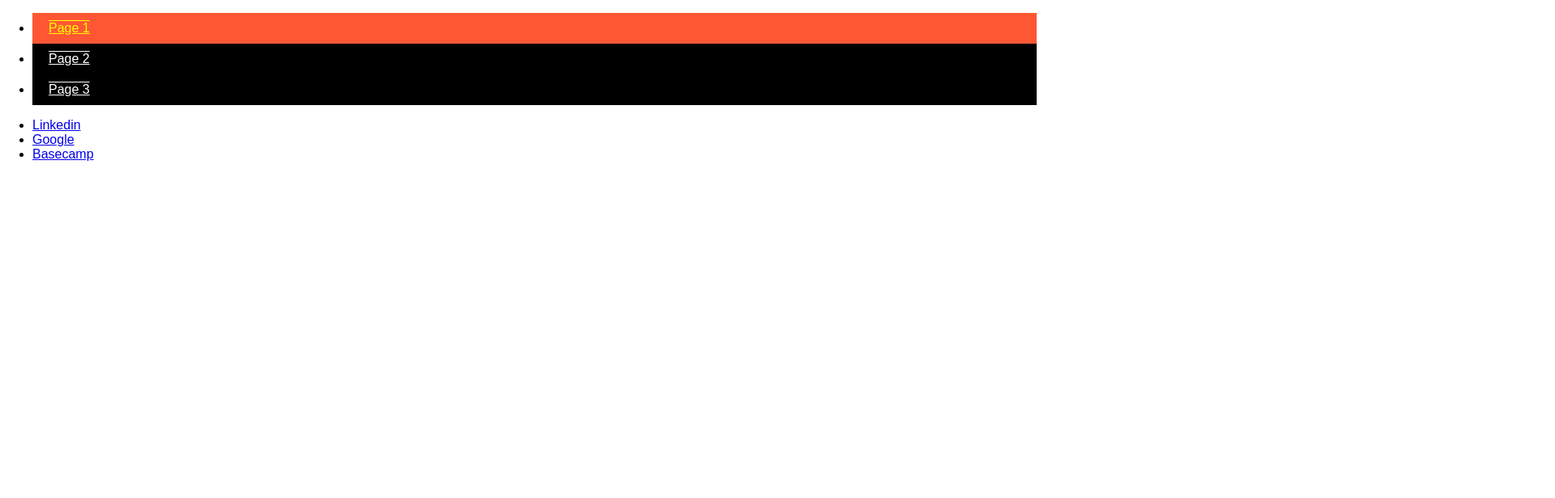
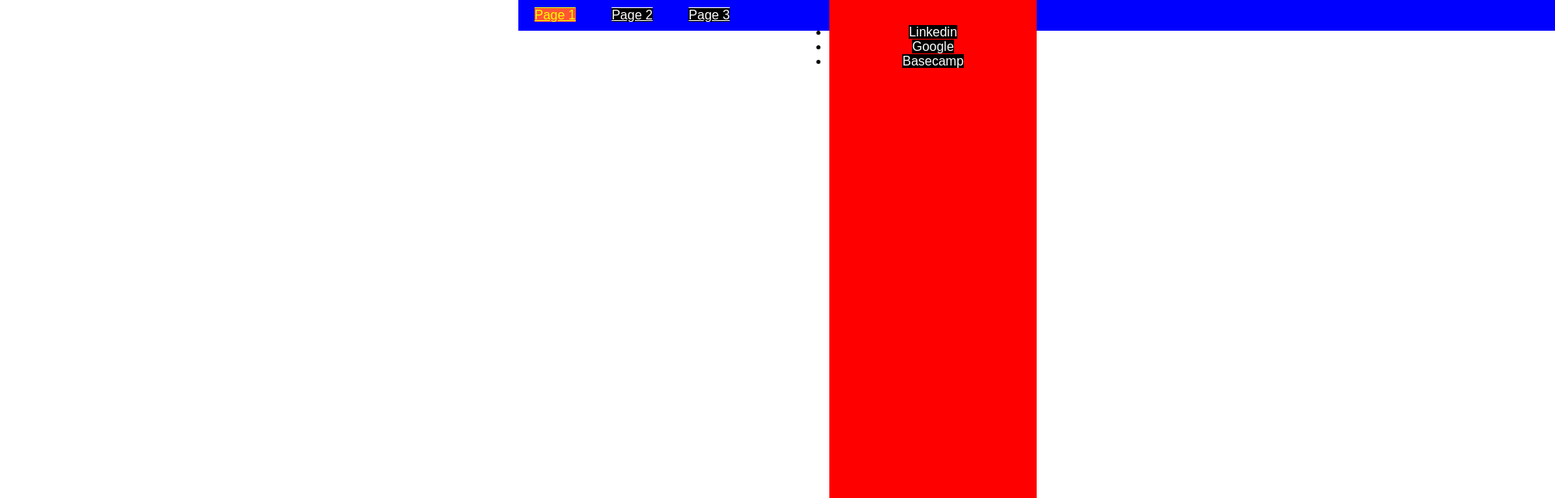
Before and after one commit to fattaneh-cyber/lab8, a plain HTML site: page index.html in a window 1280 px wide. Shown: the top 616 px of the page at 81% size, 1920 px wide, since content can reach past the window. Drawn offline with Linux system fonts and the light colour scheme.

Commit message:
style.css

```diff
--- a/css/style.css
+++ b/css/style.css
@@ -1,15 +1,56 @@
-/* Base styles for the navigation links */
+/* Navigation Bar (Top) */
+#navbar-container ul {
+    background-color: blue;
+    overflow: hidden;
+    float: left;
+    width: 100%;
+    position: relative;
+    list-style-type: none;
+    margin: 0;
+    padding: 0;
+    left: 50%;
+    float: left;
+    position: relative;
+    display: block;
+}
+
+#navbar-container ul li {
+    display: inline-block;
+    padding: 10px 20px;
+}
+
 #navbar-container ul li a {
-    display: block;
-    padding: 10px 20px;
     color: #fff;
     text-decoration: none;
     background-color: #000;
     text-decoration: underline overline;
 }
 
-/* Highlight the active page link */
+/* Highlight the active page */
 #navbar-container ul li#onpage a {
-    background-color: #ff5733;  /* Example active page background color */
+    background-color: #ff5733; /* Example active page background color */
     color: yellow;  /* Optionally change text color for the active link */
 }
+
+/* Sidebar (Side Navigation) */
+#sidebar {
+    position: fixed;
+    right: 0%;
+    background-color: red;
+    height: 100%;
+    width: 20%;
+    list-style-type: none;
+    text-align: center;
+    padding: 0;
+    display: block;
+}
+
+#sidebar-container ul {
+    padding: 15px 0;
+}
+
+#sidebar-container ul li a {
+    color: #fff;
+    text-decoration: none;
+    background-color: #000;
+}
```
